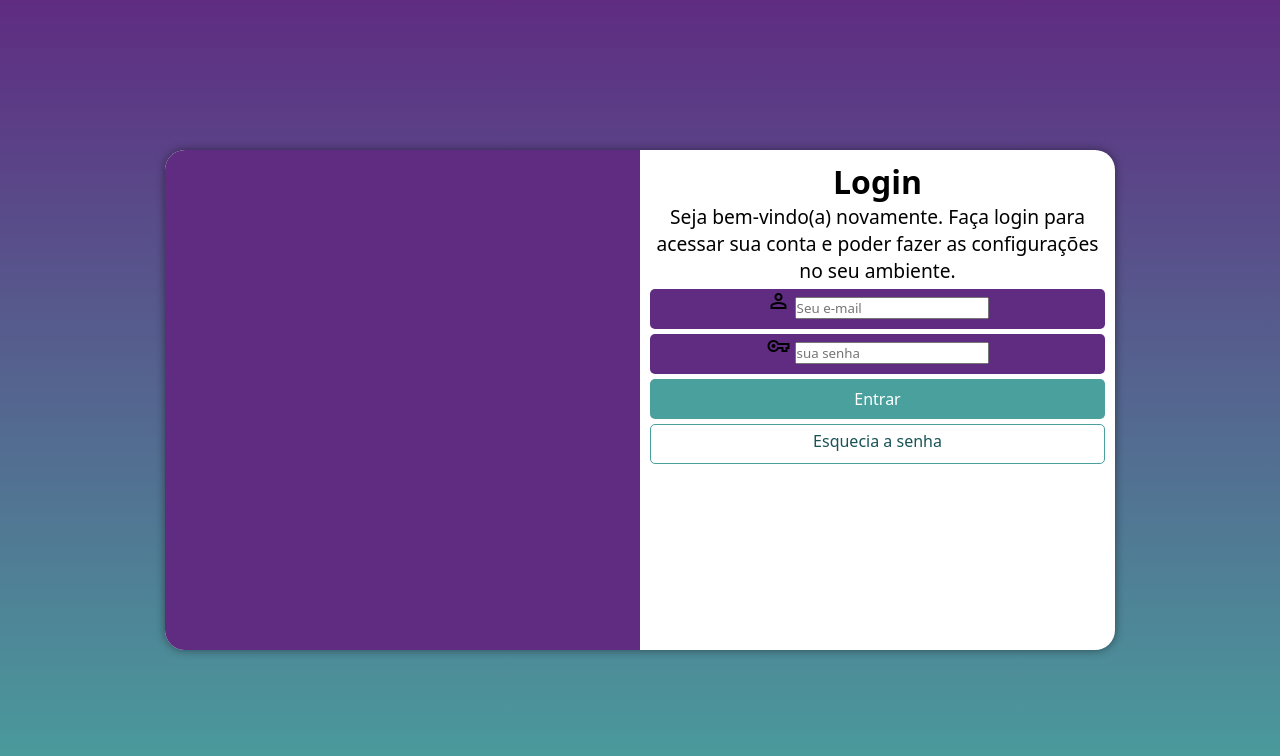
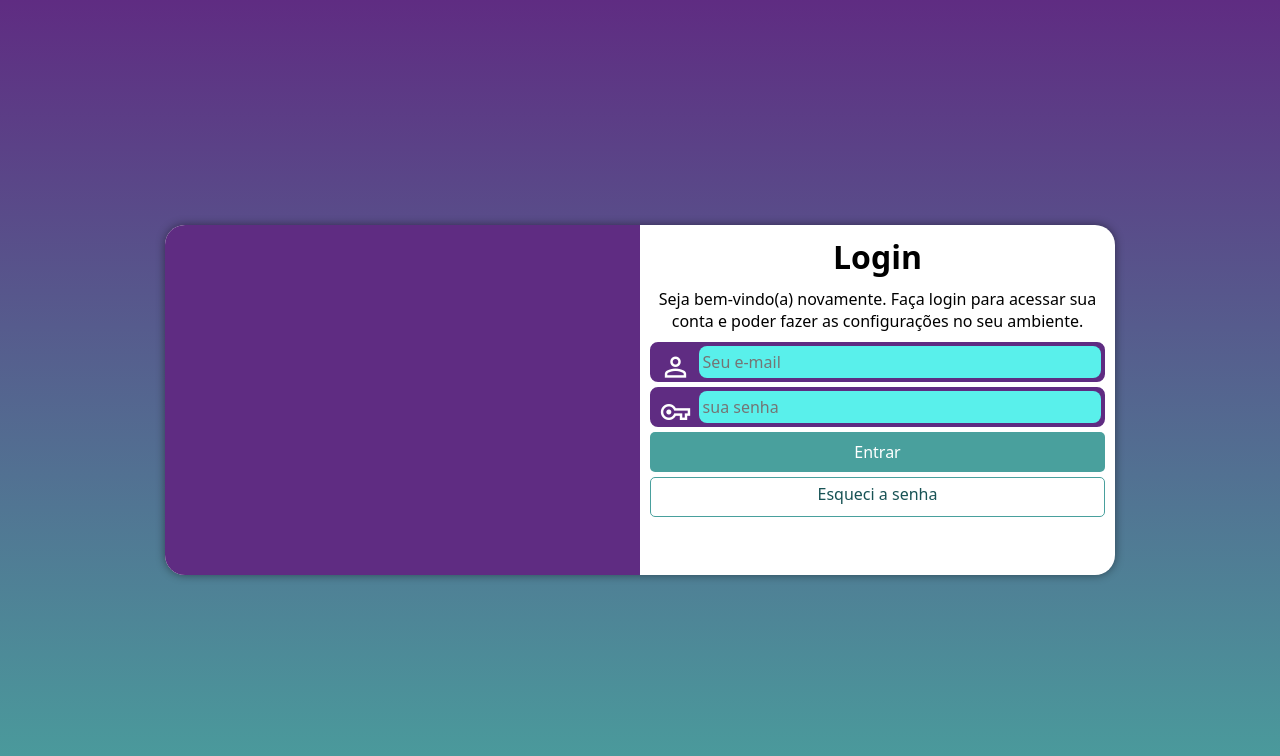
Before and after one commit to felipestefani1/projeto-login, a plain HTML site: page index.html in a window 1280 px wide. Drawn offline with nearby package versions, Linux system fonts and the light colour scheme.

Commit message:
finalizando projeto

```diff
--- a/estilos/media-query.css
+++ b/estilos/media-query.css
@@ -13,6 +13,7 @@
 
     section#login{
         width: 80vw;
+        height: 280px;
     }
 
     section#login > div#imagem{
@@ -35,6 +36,7 @@
 
     section#login{
         width: 950px;
+        height: 350px;
     }
 
     section#login > div#imagem{
@@ -53,7 +55,8 @@
     }
 
     div#formulario > p{
-        font-size: 1.2em;
+        font-size: 1em;
+        margin: 10px 0px;
     }
 
 }
--- a/estilos/style.css
+++ b/estilos/style.css
@@ -30,7 +30,6 @@ section#login{
     position: absolute;
     top: 50%;
     left: 50%;
-    transform: translate(-50%, -50%);
     overflow: hidden;
 
     background-color: white;
@@ -39,6 +38,7 @@ section#login{
     border-radius: 20px;
     box-shadow: 0px 0px 10px rgba(0, 0, 0, 0.452) ;
 
+    transform: translate(-50%, -50%);
     transition: width .3s, height, .3s;
     transition-timing-function: ease;
 }
@@ -68,15 +68,38 @@ div#formulario > p{
 
 form > div.campo{
     background-color: var(--corlilas);
+    border: 4px solid var(--corlilas);
     width: 100%;
     display: block;
     height: 40px;
-    border-radius: 5px;
+    border-radius: 8px;
     margin: 5px 0px;
 }
 
 div.campo label{
     display: none;
+}
+
+div.campo > span{
+    color: white;
+    font-size: 2em;
+    width: 40px;
+    padding: 5px;
+}
+
+div.campo > input{
+    background-color: #59f0eb;
+    font-size: 1em;
+    width: calc(100% - 45px);
+    height: 100%;
+    border: none;
+    border-radius: 8px;
+    padding: 4px;
+    transform:translateY(-15px);
+}
+
+div.campo > input:focus-within{
+    background-color: white;
 }
 
 form > input[type=submit]{
--- a/index.html
+++ b/index.html
@@ -29,7 +29,7 @@
                         <label for="isenha">Senha</label>
                     </div>
                     <input type="submit" value="Entrar">
-                    <a href="esqueci.html" class="botao">Esquecia a senha</a>
+                    <a href="esqueci.html" class="botao">Esqueci a senha</a>
 
                 </form>
 
```
